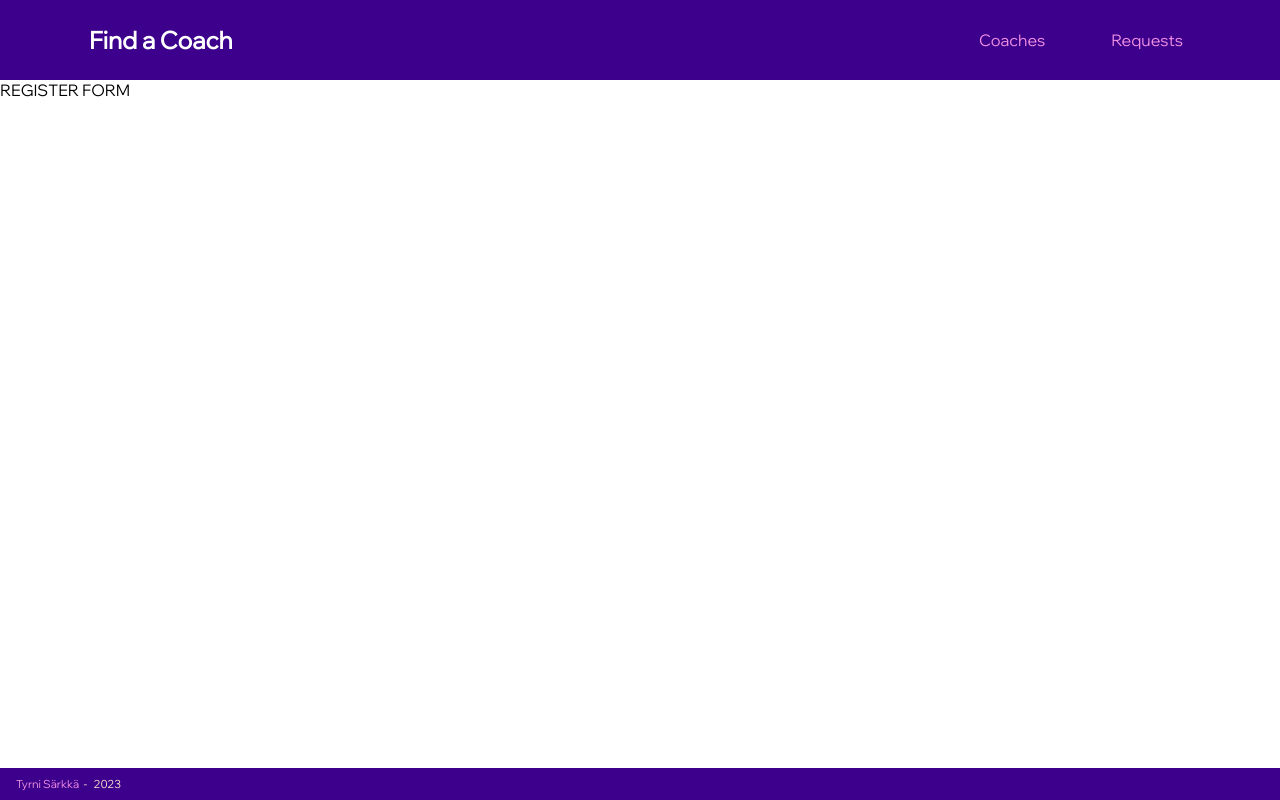
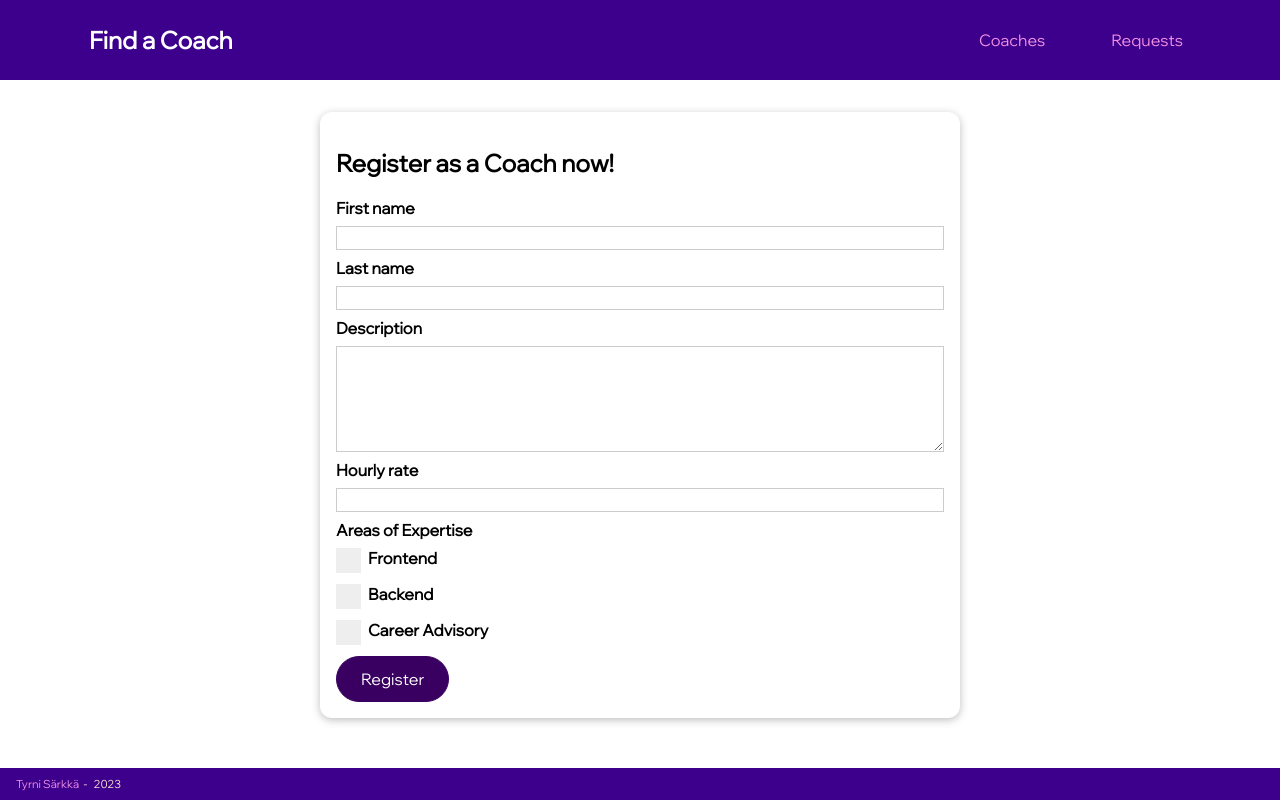
Before and after one commit to TyrniSa/my-coach-finder, a Vue app: page /register in a window 1280 px wide. Built offline with nearby package versions, Linux system fonts and the light colour scheme.

Commit message:
added form for registration

```diff
--- a/src/components/coaches/CoachFilter.vue
+++ b/src/components/coaches/CoachFilter.vue
@@ -2,14 +2,20 @@
   <BaseCard>
     <h2>Find your Coach!</h2>
     <span class="filter-option">
+      <label class="container" for="frontend">Frontend
       <input type="checkbox" id="frontend" checked @change="setFilter" />
-      <label for="frontend">Frontend</label>
+      <span class="checkmark"></span>
+      </label>
 
+      <label class="container" for="backend">Backend
       <input type="checkbox" id="backend" checked @change="setFilter"  />
-      <label for="backend">Backend</label>
+      <span class="checkmark"></span>
+      </label>
 
+      <label class="container" for="career">Career
       <input type="checkbox" id="career" checked @change="setFilter"  />
-      <label for="career">Career</label>
+      <span class="checkmark"></span>
+      </label>
     </span>
   </BaseCard>
 </template>
@@ -49,7 +55,7 @@
   margin: 0.5rem 0;
 }
 
-.filter-option {
+/* .filter-option {
   margin-right: 1rem;
 }
 
@@ -64,5 +70,63 @@
 
 .filter-option.active label {
   font-weight: bold;
+} */
+
+.container {
+  display: block;
+  position: relative;
+  padding-left: 2rem;
+  margin-bottom: 1rem;
+  cursor: pointer;
+  font-size: 1rem;
+  -webkit-user-select: none;
+  -moz-user-select: none;
+  -ms-user-select: none;
+  user-select: none;
+}
+.container input {
+  position: absolute;
+  opacity: 0;
+  cursor: pointer;
+  height: 0;
+  width: 0;
+}
+.checkmark {
+  position: absolute;
+  top: 0;
+  left: 0;
+  height: 25px;
+  width: 25px;
+  background-color: #eee;
+}
+
+.container:hover input ~ .checkmark {
+  background-color: #ccc;
+}
+
+.container input:checked ~ .checkmark {
+  background-color: #3a0061;
+}
+
+.checkmark:after {
+  content: "";
+  position: absolute;
+  display: none;
+}
+
+.container input:checked ~ .checkmark:after {
+  display: block;
+}
+
+.container .checkmark:after {
+  left: 9px;
+  top: 5px;
+  width: 5px;
+  height: 10px;
+  border: solid white;
+  border-width: 0 3px 3px 0;
+  -webkit-transform: rotate(45deg);
+  -ms-transform: rotate(45deg);
+  transform: rotate(45deg);
 }
 </style>
--- /dev/null
+++ b/src/components/coaches/CoachForm.vue
@@ -0,0 +1,194 @@
+<template>
+  <form @submit.prevent="submitForm">
+    <div class="form-control">
+      <label for="firstname">First name</label>
+      <input type="text" id="firstname" v-model.trim="firstName" />
+    </div>
+    <div class="form-control">
+      <label for="lastname">Last name</label>
+      <input type="text" id="lastname" v-model.trim="lastName" />
+    </div>
+    <div class="form-control">
+      <label for="description">Description</label>
+      <textarea id="description" rows="5" v-model.trim="description"></textarea>
+    </div>
+    <div class="form-control">
+      <label for="rate">Hourly rate</label>
+      <input type="number" id="rate" v-model.number="rate" />
+    </div>
+    <div class="form-control">
+      <h3>Areas of Expertise</h3>
+      <div>
+        <label class="container" for="frontend">Frontend
+          <input type="checkbox" id="frontend" value="frontend" v-model="areas" />
+          <span class="checkmark"></span>
+        </label>
+
+        <label class="container" for="backend">Backend
+          <input type="checkbox" id="backend" value="backend" v-model="areas" />
+          <span class="checkmark"></span>
+        </label>
+
+        <label class="container" for="career">Career Advisory
+          <input type="checkbox" id="career" value="career" v-model="areas" />
+          <span class="checkmark"></span>
+        </label>
+
+        <!-- <input type="checkbox" id="frontend" value="frontend" v-model="areas" />
+        <label for="frontend">Frontend development</label>
+      </div>
+      <div>
+        <input type="checkbox" id="backend" value="backend" v-model="areas" />
+        <label for="backend">Backend development</label>
+      </div>
+      <div>
+        <input type="checkbox" id="career" value="career" v-model="areas" />
+        <label for="career">Career Advisory</label> -->
+      </div>
+    </div>
+    <BaseButton>Register</BaseButton>
+  </form>
+</template>
+
+<script>
+import BaseButton from "../ui/BaseButton.vue";
+
+export default {
+  components: { BaseButton },
+  data() {
+    return {
+      firstName: "",
+      lastName: "",
+      description: "",
+      rate: null,
+      areas: [],
+    };
+  },
+  methods: {
+    submitForm() {
+      const formData = {
+        first: this.firstName,
+        last: this.lastName,
+        desc: this.description,
+        rate: this.rate,
+        areas: this.areas,
+      };
+      console.log(formData);
+    },
+  },
+};
+</script>
+
+<style scoped>
+.form-control {
+  margin: 0.5rem 0;
+}
+
+label {
+  font-weight: bold;
+  display: block;
+  margin-bottom: 0.5rem;
+}
+
+input[type="checkbox"] + label {
+  font-weight: normal;
+  display: inline;
+  margin: 0 0 0 0.5rem;
+}
+
+input,
+textarea {
+  display: block;
+  width: 100%;
+  border: 1px solid #ccc;
+  font: inherit;
+}
+
+input:focus,
+textarea:focus {
+  background-color: #f0e6fd;
+  outline: none;
+  border-color: #3d008d;
+}
+
+/* input[type="checkbox"] {
+  display: inline;
+  width: auto;
+  border: none;
+}
+
+input[type="checkbox"]:focus {
+  outline: #3d008d solid 1px;
+} */
+
+h3 {
+  margin: 0.5rem 0;
+  font-size: 1rem;
+}
+
+.container {
+  display: block;
+  position: relative;
+  padding-left: 2rem;
+  margin-bottom: 1rem;
+  cursor: pointer;
+  font-size: 1rem;
+  -webkit-user-select: none;
+  -moz-user-select: none;
+  -ms-user-select: none;
+  user-select: none;
+}
+.container input {
+  position: absolute;
+  opacity: 0;
+  cursor: pointer;
+  height: 0;
+  width: 0;
+}
+.checkmark {
+  position: absolute;
+  top: 0;
+  left: 0;
+  height: 25px;
+  width: 25px;
+  background-color: #eee;
+}
+
+.container:hover input ~ .checkmark {
+  background-color: #ccc;
+}
+
+.container input:checked ~ .checkmark {
+  background-color: #3a0061;
+}
+
+.checkmark:after {
+  content: "";
+  position: absolute;
+  display: none;
+}
+
+.container input:checked ~ .checkmark:after {
+  display: block;
+}
+
+.container .checkmark:after {
+  left: 9px;
+  top: 5px;
+  width: 5px;
+  height: 10px;
+  border: solid white;
+  border-width: 0 3px 3px 0;
+  -webkit-transform: rotate(45deg);
+  -ms-transform: rotate(45deg);
+  transform: rotate(45deg);
+}
+.invalid label {
+  color: red;
+}
+
+.invalid input,
+.invalid textarea {
+  border: 1px solid red;
+}
+</style>
--- a/src/components/nav/TheFooter.vue
+++ b/src/components/nav/TheFooter.vue
@@ -8,7 +8,7 @@
 footer {
   width: 100%;
   height: 2rem;
-  position: absolute;
+  position: fixed;
   bottom: 0;
   background-color: #3d008d;
   display: flex;
--- a/src/pages/coaches/CoachRegisteration.vue
+++ b/src/pages/coaches/CoachRegisteration.vue
@@ -1,3 +1,17 @@
 <template>
-REGISTER FORM
-  </template>
+  <BaseCard>
+    <h2>Register as a Coach now!</h2>
+    <section>
+      <CoachForm />
+    </section>
+  </BaseCard>
+</template>
+
+<script>
+import CoachForm from "@/components/coaches/CoachForm.vue";
+import BaseCard from "@/components/ui/BaseCard.vue";
+
+export default {
+  components: { CoachForm, BaseCard },
+};
+</script>
```
